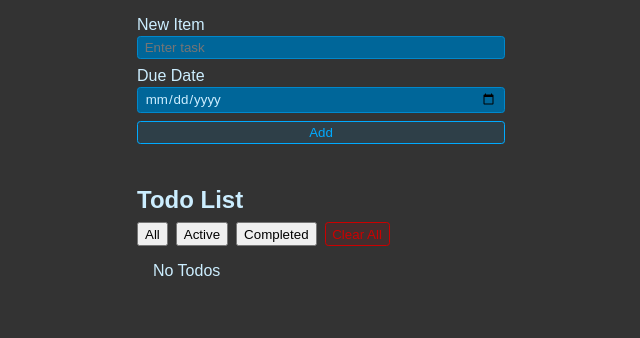
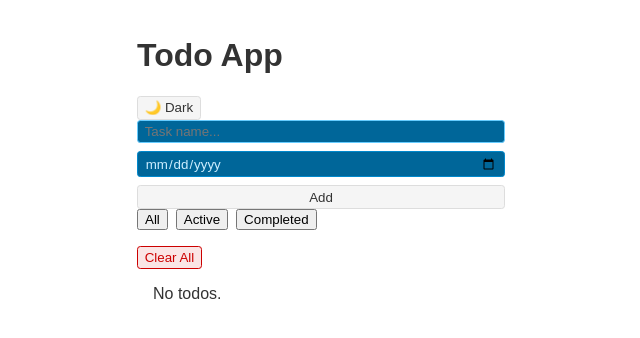
Before and after one commit to EbinReji18/todo, a React app: page / in a window 1280 px wide. Shown: the top 338 px of the page, without its empty margins (319-959 px from the left). Built offline with nearby package versions, Linux system fonts and the light colour scheme; the HTML template or start-up script is replaced by a standard one.

Commit message:
added dark mode

```diff
--- a/package.json
+++ b/package.json
@@ -10,6 +10,7 @@
     "preview": "vite preview"
   },
   "dependencies": {
+    "prop-types": "^15.8.1",
     "react": "^19.1.0",
     "react-dom": "^19.1.0"
   },
--- a/src/App.css
+++ b/src/App.css
@@ -149,3 +149,31 @@ body {
   font-size: 0.8rem;
   color: hsl(200, 100%, 70%);
 }
+
+:root[data-theme="dark"] {
+  --bg: #222;
+  --text: #eee;
+  --btn-bg: #333;
+  --btn-text: #eee;
+  --btn-border: #555;
+}
+:root[data-theme="light"] {
+  --bg: #fff;
+  --text: #333;
+  --btn-bg: #f5f5f5;
+  --btn-text: #333;
+  --btn-border: #ddd;
+}
+body, .app {
+  background: var(--bg);
+  color: var(--text);
+}
+.btn {
+  background: var(--btn-bg);
+  color: var(--btn-text);
+  border: 1px solid var(--btn-border);
+}
+.completed .title {
+  text-decoration: line-through;
+  color: gray;
+}
--- a/src/App.jsx
+++ b/src/App.jsx
@@ -1,78 +1,77 @@
 import { useEffect, useState } from "react";
+import PropTypes from "prop-types";
 import { Form } from "./Form.jsx";
 import { List } from "./List.jsx";
 import "./App.css";
 
 export default function App() {
   const [todos, setTodos] = useState(() => {
-    const localValue = localStorage.getItem("ITEMS");
-    if (localValue == null) return [];
-    return JSON.parse(localValue);
+    const saved = localStorage.getItem("TODOS");
+    return saved ? JSON.parse(saved) : [];
+  });
+  const [filter, setFilter] = useState("all");
+  const [theme, setTheme] = useState(() => {
+    const saved = localStorage.getItem("THEME");
+    return saved || "light";
   });
 
-  const [filter, setFilter] = useState("all");
+  // Persist todos and theme
+  useEffect(() => {
+    localStorage.setItem("TODOS", JSON.stringify(todos));
+  }, [todos]);
+  useEffect(() => {
+    document.documentElement.setAttribute("data-theme", theme);
+    localStorage.setItem("THEME", theme);
+  }, [theme]);
 
-  useEffect(() => {
-    localStorage.setItem("ITEMS", JSON.stringify(todos));
-  }, [todos]);
+  const addTodo = (title, dueDate) =>
+    setTodos(t => [
+      ...t,
+      { id: crypto.randomUUID(), title, dueDate, completed: false }
+    ]);
 
-  function addTodo(title, dueDate) {
-    setTodos(currentTodos => [
-      ...currentTodos,
-      {
-        id: crypto.randomUUID(),
-        title,
-        dueDate,
-        completed: false
-      }
-    ]);
-  }
+  const toggleTodo = (id, completed) =>
+    setTodos(t => t.map(x => x.id === id ? { ...x, completed } : x));
 
-  function toggleTodo(id, completed) {
-    setTodos(currentTodos =>
-      currentTodos.map(todo =>
-        todo.id === id ? { ...todo, completed } : todo
-      )
-    );
-  }
+  const deleteTodo = id => setTodos(t => t.filter(x => x.id !== id));
 
-  function deleteTodo(id) {
-    setTodos(currentTodos => currentTodos.filter(todo => todo.id !== id));
-  }
+  const editTodo = (id, title) =>
+    setTodos(t => t.map(x => x.id === id ? { ...x, title } : x));
 
-  function editTodo(id, newTitle) {
-    setTodos(currentTodos =>
-      currentTodos.map(todo =>
-        todo.id === id ? { ...todo, title: newTitle } : todo
-      )
-    );
-  }
+  const clearTodos = () => setTodos([]);
 
-  function clearTodos() {
-    setTodos([]);
-  }
-
-  const filteredTodos = todos
-    .filter(todo => {
-      if (filter === "active") return !todo.completed;
-      if (filter === "completed") return todo.completed;
-      return true;
-    })
+  const filtered = todos
+    .filter(x => filter === "all" ? true :
+         filter === "active" ? !x.completed : x.completed)
     .sort((a, b) => new Date(a.dueDate) - new Date(b.dueDate));
 
   return (
-    <div>
+    <div className="app">
+      <header>
+        <h1>Todo App</h1>
+        <button onClick={() => setTheme(t => t === "light" ? "dark" : "light")} className="btn">
+          {theme === "light" ? "🌙 Dark" : "☀️ Light"}
+        </button>
+      </header>
+
       <Form onSubmit={addTodo} />
-      <br />
-      <h1 className="header">Todo List</h1>
-      <div className="filters">
-        <button onClick={() => setFilter("all")}>All</button>
-        <button onClick={() => setFilter("active")}>Active</button>
-        <button onClick={() => setFilter("completed")}>Completed</button>
+      <div className="controls">
+        <div className="filters">
+          {["all", "active", "completed"].map(f => (
+            <button
+              key={f}
+              onClick={() => setFilter(f)}
+              className={filter === f ? "active" : ""}
+            >
+              {f[0].toUpperCase() + f.slice(1)}
+            </button>
+          ))}
+        </div>
         <button className="btn btn-danger" onClick={clearTodos}>Clear All</button>
       </div>
+
       <List
-        todos={filteredTodos}
+        todos={filtered}
         toggleTodo={toggleTodo}
         deleteTodo={deleteTodo}
         editTodo={editTodo}
@@ -80,3 +79,7 @@ export default function App() {
     </div>
   );
 }
+
+App.propTypes = {
+  // nothing to declare here; higher level
+};
--- a/src/Form.jsx
+++ b/src/Form.jsx
@@ -1,39 +1,42 @@
-import { useState } from "react";
+import { useState, useRef, useEffect } from "react";
+import PropTypes from "prop-types";
 
 export function Form({ onSubmit }) {
-  const [newItem, setNewItem] = useState("");
+  const [title, setTitle] = useState("");
   const [dueDate, setDueDate] = useState("");
+  const ref = useRef();
 
-  function handleSubmit(e) {
+  useEffect(() => {
+    ref.current.focus();
+  }, []);
+
+  const handle = e => {
     e.preventDefault();
-    if (newItem === "") return;
-    onSubmit(newItem, dueDate);
-    setNewItem("");
+    if (!title.trim()) return;
+    onSubmit(title.trim(), dueDate);
+    setTitle("");
     setDueDate("");
-  }
+  };
 
   return (
-    <form onSubmit={handleSubmit} className="new-item-form">
-      <div className="form-row">
-        <label htmlFor="item">New Item</label>
+    <form onSubmit={handle} className="new-item-form">
       <input
-          value={newItem}
-          onChange={e => setNewItem(e.target.value)}
+        ref={ref}
         type="text"
-          id="item"
-          placeholder="Enter task"
+        placeholder="Task name..."
+        value={title}
+        onChange={e => setTitle(e.target.value)}
       />
-      </div>
-      <div className="form-row">
-        <label htmlFor="dueDate">Due Date</label>
       <input
+        type="date"
         value={dueDate}
         onChange={e => setDueDate(e.target.value)}
-          type="date"
-          id="dueDate"
       />
-      </div>
       <button className="btn">Add</button>
     </form>
   );
 }
+
+Form.propTypes = {
+  onSubmit: PropTypes.func.isRequired,
+};
--- a/src/Item.jsx
+++ b/src/Item.jsx
@@ -1,45 +1,49 @@
 import { useState } from "react";
+import PropTypes from "prop-types";
 
-export function Item({ id, title, dueDate, completed, toggleTodo, deleteTodo, editTodo }) {
-  const [isEditing, setIsEditing] = useState(false);
-  const [editedTitle, setEditedTitle] = useState(title);
+export function Item({
+  id, title, dueDate, completed,
+  toggleTodo, deleteTodo, editTodo
+}) {
+  const [editing, setEditing] = useState(false);
+  const [draft, setDraft] = useState(title);
 
-  function handleEditSubmit(e) {
+  const saveEdit = e => {
     e.preventDefault();
-    editTodo(id, editedTitle);
-    setIsEditing(false);
-  }
+    editTodo(id, draft.trim() || title);
+    setEditing(false);
+  };
 
   return (
-    <li>
-      <label>
+    <li className={completed ? "completed" : ""}>
       <input
         type="checkbox"
         checked={completed}
         onChange={e => toggleTodo(id, e.target.checked)}
       />
-        {isEditing ? (
-          <form onSubmit={handleEditSubmit} style={{ display: "inline" }}>
-            <input
-              type="text"
-              value={editedTitle}
-              onChange={e => setEditedTitle(e.target.value)}
-            />
-            <button className="btn">Save</button>
+      {editing ? (
+        <form onSubmit={saveEdit} style={{display:"inline"}}>
+          <input value={draft} onChange={e => setDraft(e.target.value)} />
+          <button className="btn">✔️</button>
         </form>
       ) : (
         <>
-            <span style={{ marginRight: "1rem" }}>{title}</span>
-            <span className="due-date">Due: {dueDate || "None"}</span>
+          <span className="title">{title}</span>
+          <span className="due-date">{dueDate ? `(Due: ${dueDate})` : ""}</span>
+          <button className="btn" onClick={() => setEditing(true)}>Edit</button>
         </>
       )}
-      </label>
-      {!isEditing && (
-        <>
-          <button className="btn" onClick={() => setIsEditing(true)}>Edit</button>
-          <button onClick={() => deleteTodo(id)} className="btn btn-danger">Delete</button>
-        </>
-      )}
+      <button className="btn btn-danger" onClick={() => deleteTodo(id)}>Delete</button>
     </li>
   );
 }
+
+Item.propTypes = {
+  id: PropTypes.string.isRequired,
+  title: PropTypes.string.isRequired,
+  dueDate: PropTypes.string,
+  completed: PropTypes.bool.isRequired,
+  toggleTodo: PropTypes.func.isRequired,
+  deleteTodo: PropTypes.func.isRequired,
+  editTodo: PropTypes.func.isRequired,
+};
--- a/src/List.jsx
+++ b/src/List.jsx
@@ -1,13 +1,14 @@
+import PropTypes from "prop-types";
 import { Item } from "./Item.jsx";
 
 export function List({ todos, toggleTodo, deleteTodo, editTodo }) {
   return (
     <ul className="list">
-      {todos.length === 0 && "No Todos"}
-      {todos.map(todo => (
+      {todos.length === 0 ? <p>No todos.</p> : null}
+      {todos.map(x => (
         <Item
-          key={todo.id}
-          {...todo}
+          key={x.id}
+          {...x}
           toggleTodo={toggleTodo}
           deleteTodo={deleteTodo}
           editTodo={editTodo}
@@ -16,3 +17,10 @@ export function List({ todos, toggleTodo, deleteTodo, editTodo }) {
     </ul>
   );
 }
+
+List.propTypes = {
+  todos: PropTypes.array.isRequired,
+  toggleTodo: PropTypes.func.isRequired,
+  deleteTodo: PropTypes.func.isRequired,
+  editTodo: PropTypes.func.isRequired,
+};
```
Also changed, not shown: 1 other file (tests, documents, lock files or other folders). Lines whose indentation alone changed are shown as unchanged.
